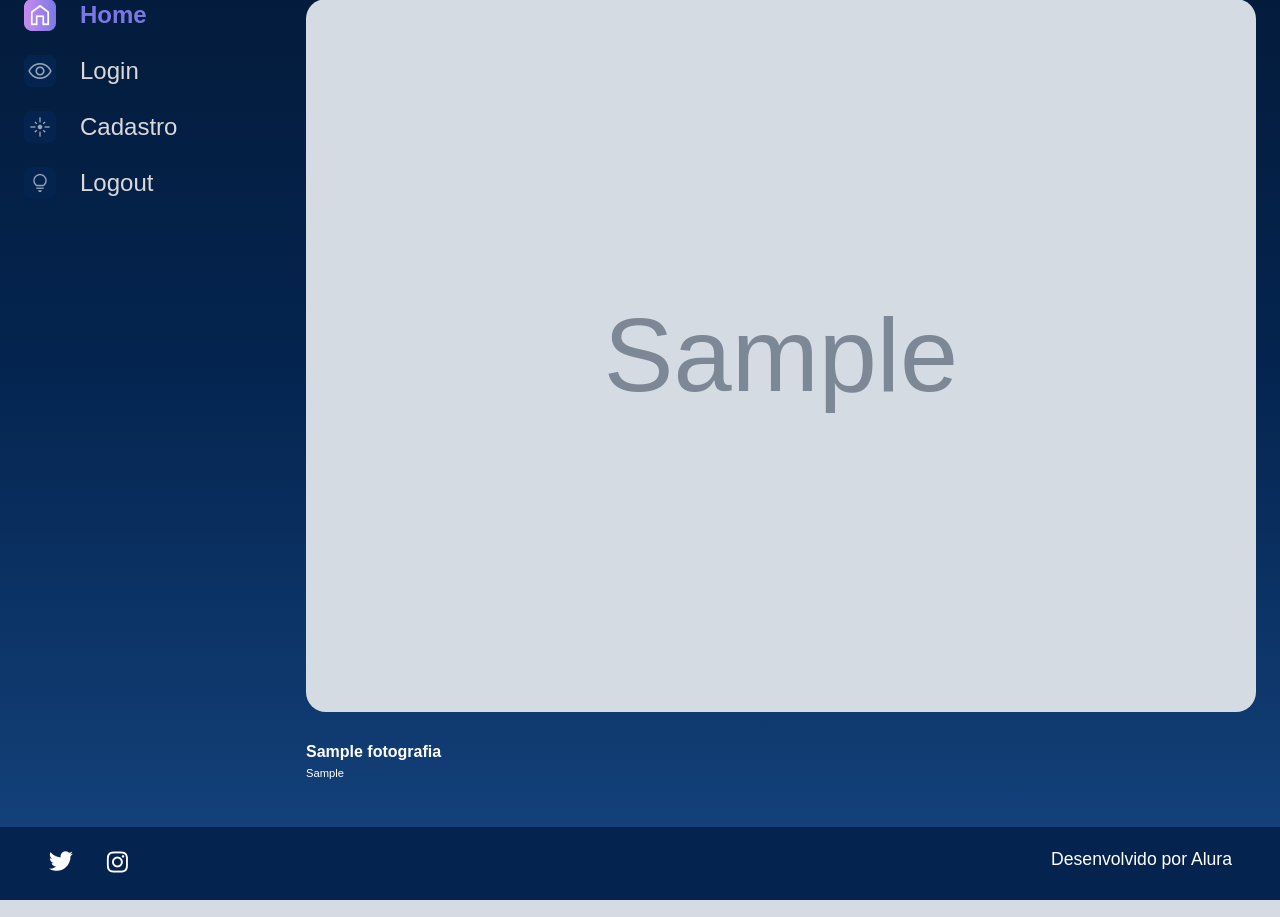
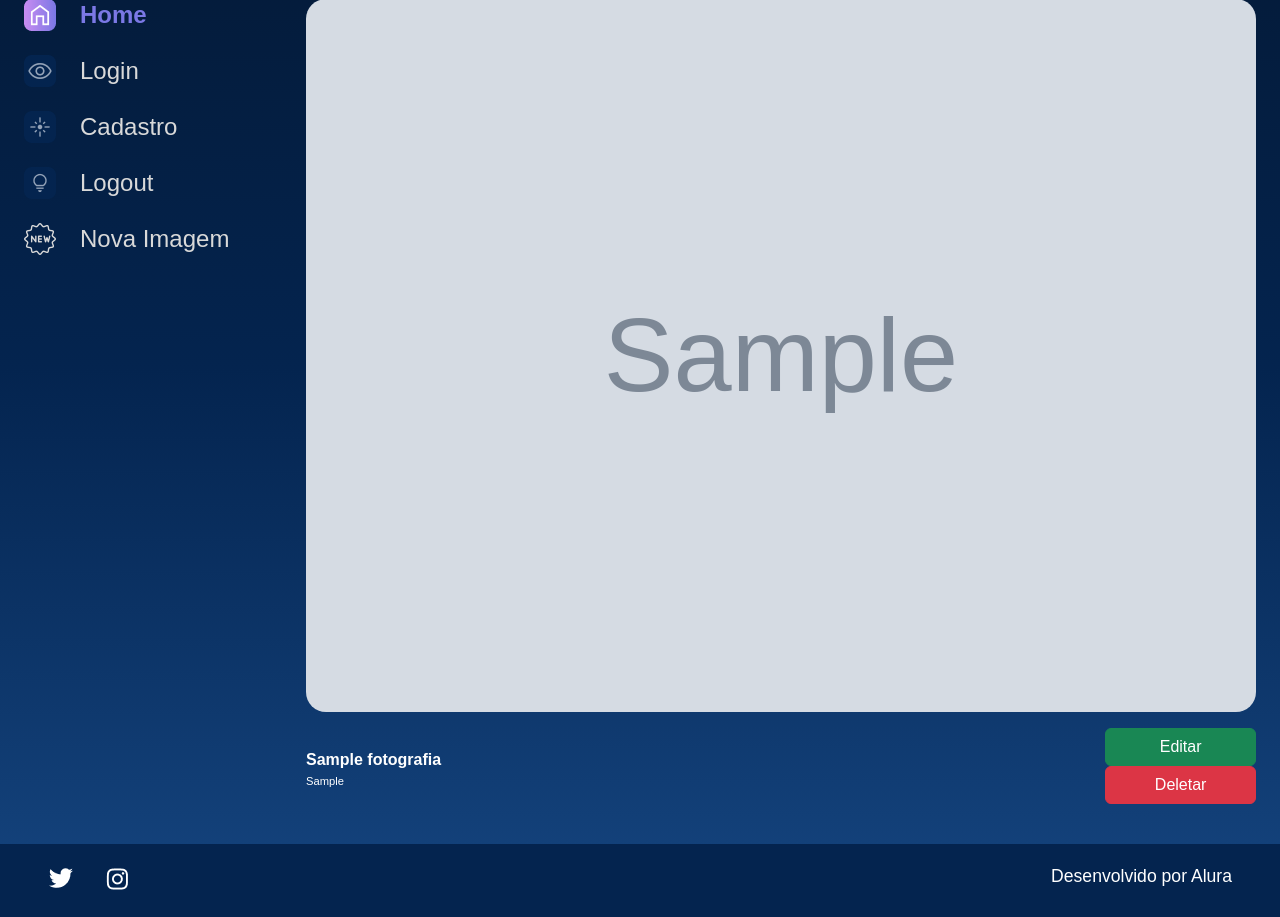
Before and after one commit to bielwolf/space_projeto-django, a Django app: page /imagem/1 in a window 1280 px wide. Shown: the part 179-1096 px from the top of the page. Run offline with Django 5.2, Linux system fonts and the light colour scheme; tables that the repository leaves empty hold one stand-in row (values such as "Sample post"); grey boxes marked "Sample" are stand-in pictures.

Commit message:
🌟 feat: Adiciona funcionalidades de gerenciamento de imagens com criação, edição e exclusão, além de refatoração de templates e formulários

```diff
--- a/apps/galeria/models.py
+++ b/apps/galeria/models.py
@@ -16,7 +16,7 @@ class Fotografia(models.Model):
     categoria = models.CharField(max_length=100, choices=OPCOES_CATEGORIA, default='')
     descricao = models.TextField(null=False, blank=False)
     foto = models.ImageField(upload_to="fotos/%Y/%m/%d", blank=True)
-    publicada = models.BooleanField(default=False)
+    publicada = models.BooleanField(default=True)
     data_fotografia = models.DateTimeField(default=datetime.now, blank=False)
     usuario = models.ForeignKey(
         to=User,
--- a/apps/galeria/urls.py
+++ b/apps/galeria/urls.py
@@ -1,8 +1,11 @@
 from django.urls import path
-from apps.galeria.views import index, imagem, buscar
+from apps.galeria.views import index, imagem, buscar, nova_imagem, editar_imagem, deletar_imagem
 
 urlpatterns = [
     path('', index, name='index'),
     path('imagem/<int:foto_id>', imagem, name='imagem'),
-    path("buscar", buscar, name="buscar")
+    path("buscar", buscar, name="buscar"),
+    path('nova-imagem/', nova_imagem, name='nova_imagem'),
+    path('editar-imagem/', editar_imagem, name='editar_imagem'),
+    path('deletar-imagem/', deletar_imagem, name='deletar_imagem'),
 ]
--- a/apps/galeria/views.py
+++ b/apps/galeria/views.py
@@ -1,5 +1,6 @@
 from django.shortcuts import render, get_object_or_404, redirect
 from apps.galeria.models import Fotografia
+from apps.galeria.forms import FotografiaForms
 from django.contrib import messages
 
 def index(request):
@@ -27,3 +28,27 @@ def buscar (request):
             fotografias = fotografias.filter(nome__icontains=nome_a_buscar)
 
     return render(request, "galeria/buscar.html", {"cards": fotografias})
+
+def nova_imagem(request):
+    if not request.user.is_authenticated:
+        messages.info(request, "Você precisa estar logado para adicionar uma nova imagem.")
+        return redirect('login')
+
+    form = FotografiaForms
+
+    if request.method == "POST":
+        form = FotografiaForms(request.POST, request.FILES)
+        if form.is_valid():
+            form.save()
+            messages.success(request, "Imagem adicionada com sucesso!")
+            return redirect('index')
+        else:
+            messages.error(request, "Erro ao adicionar a imagem. Verifique os dados informados.")
+
+    return render(request, 'galeria/nova_imagem.html', {'form': form})
+
+def editar_imagem(request):
+    pass
+
+def deletar_imagem(request):
+    pass
--- a/templates/galeria/imagem.html
+++ b/templates/galeria/imagem.html
@@ -17,6 +17,12 @@
                     <p class="imagem__descricao">{{fotografia.legenda}}</p>
                     <p class="imagem__texto"></p>
                 </div>
+                <div>
+                    <a href="{% url 'editar_imagem' %}"><button type="submit" class="btn btn-success col-12"
+                            style="padding: top 5px;">Editar</button></a>
+                    <a href="{% url 'deletar_imagem' %}"><button type="submit" class="btn btn-danger col-12"
+                            style="padding: top 5px;">Deletar</button></a>
+                </div>
             </div>
         </div>
     </section>
--- a/templates/partials/_menulateral.html
+++ b/templates/partials/_menulateral.html
@@ -4,10 +4,10 @@
     <section class="menu-lateral">
         <nav class="menu-lateral__navegacao">
             <a href="{% url 'index' %}"><img src="{% static 'assets/ícones/1x/Home - ativo.png' %}"> Home</a>
-                <a href="{% url 'login' %}"><img
-                        src="{% static 'assets/ícones/1x/Mais vistas - inativo.png' %}">Login</a>
-                <a href="{% url 'cadastro' %}"><img
-                        src="{% static 'assets/ícones/1x/Novas - inativo.png' %}">Cadastro</a>
-                <a href="{% url 'logout' %}"><img src="{% static 'assets/ícones/1x/Surpreenda-me - inativo.png' %}"> Logout</a>
+            <a href="{% url 'login' %}"><img src="{% static 'assets/ícones/1x/Mais vistas - inativo.png' %}">Login</a>
+            <a href="{% url 'cadastro' %}"><img src="{% static 'assets/ícones/1x/Novas - inativo.png' %}">Cadastro</a>
+            <a href="{% url 'logout' %}"><img src="{% static 'assets/ícones/1x/Surpreenda-me - inativo.png' %}">
+                Logout</a>
+            <a href="{% url 'nova_imagem' %}"><img src="{% static 'assets/ícones/1x/new.png' %}">Nova Imagem</a>
         </nav>
     </section>
```
Also changed, not shown: apps/galeria/forms.py (added, +24 -0 lines), templates/galeria/nova_imagem.html (added, +25 -0 lines), apps/galeria/migrations/0008_alter_fotografia_publicada.py (added), setup/static/assets/ícones/1x/new.png (added). Lines whose indentation alone changed are shown as unchanged.
